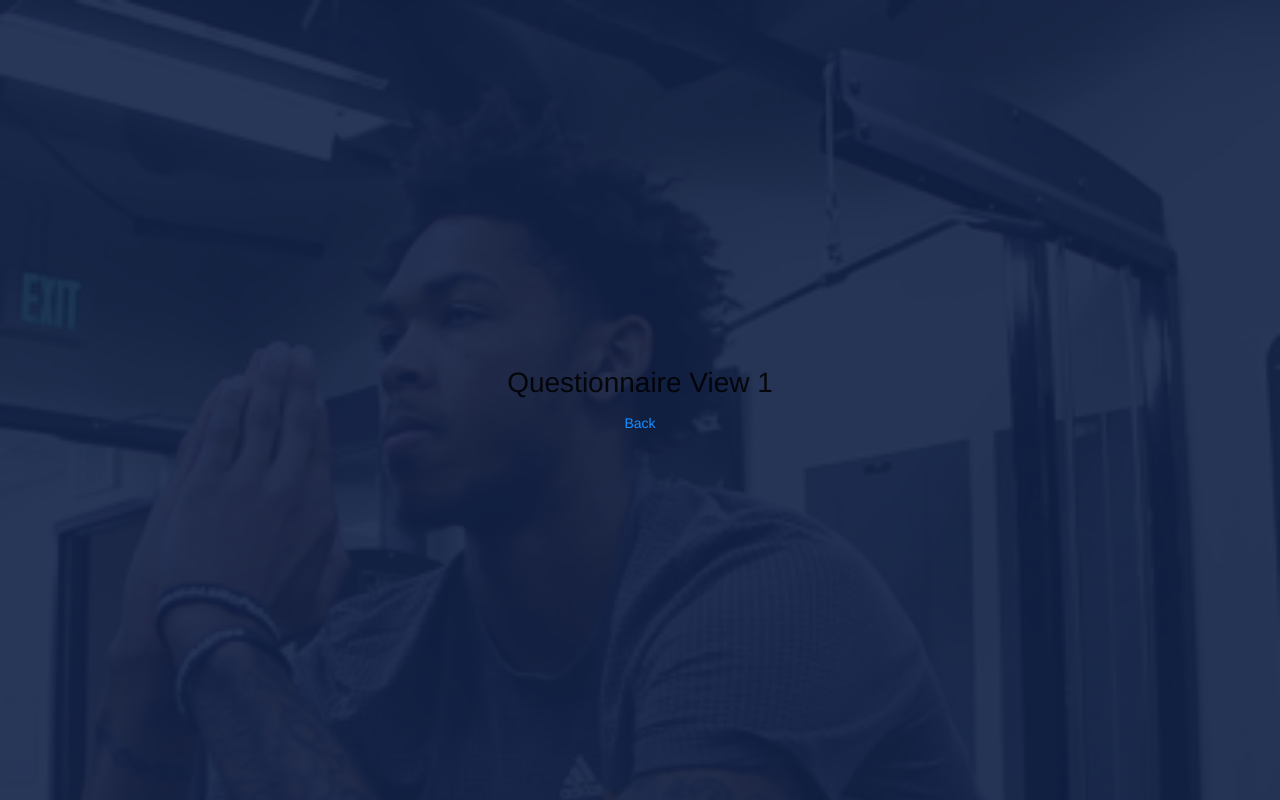
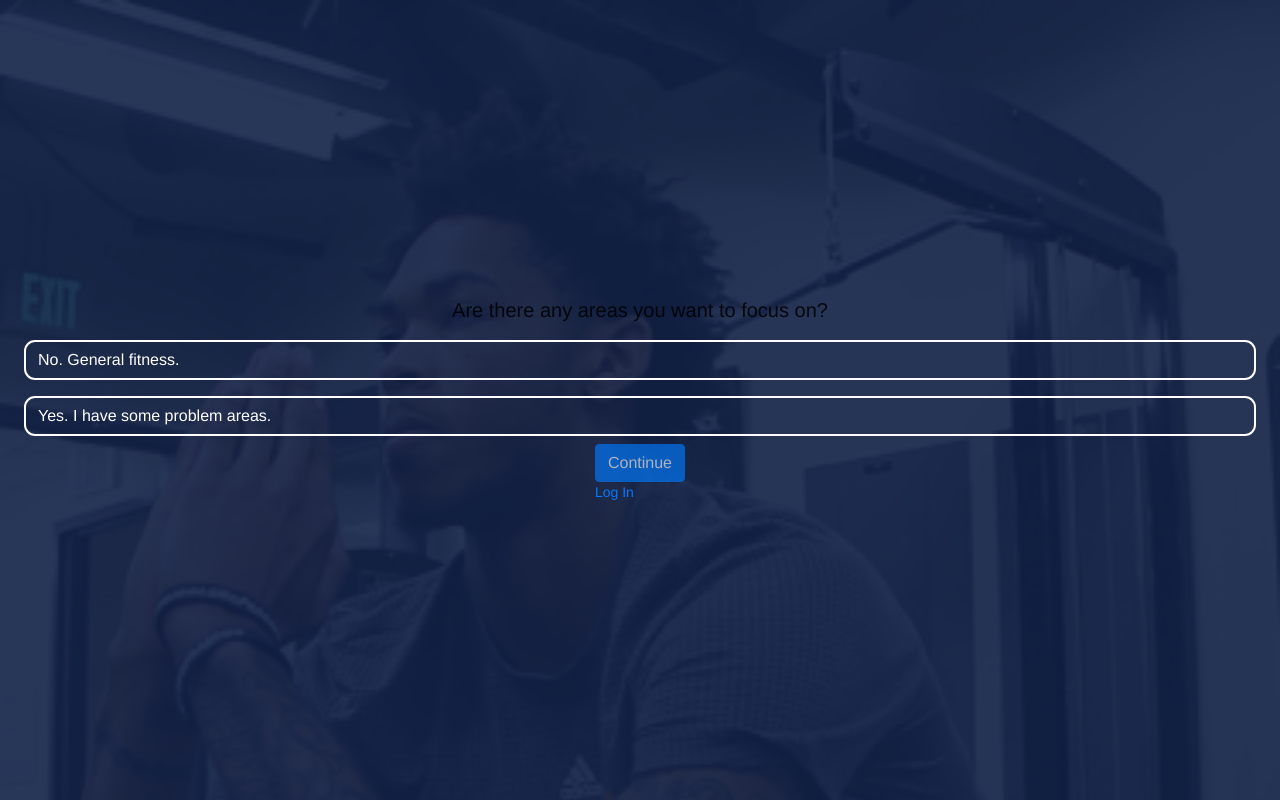
Before and after one commit to bryce-thorson/fusionetics-vue-prototype, a Vue app: page /#/Questionnaire_One in a window 1280 px wide. Built offline with nearby package versions, Linux system fonts and the light colour scheme.

Commit message:
added isActive state to answer choices for initial questionnaire.

```diff
--- a/src/views/Questionnaire_One.vue
+++ b/src/views/Questionnaire_One.vue
@@ -1,10 +1,22 @@
 <template>
   <div>
     <div class="questionnaire">
-      <h3>Questionnaire View 1</h3>
-      <router-link to="/">
-      Back
-      </router-link>
+      <h5>Are there any areas you want to focus on?</h5>
+      <button
+        v-for="answer in answers"
+        v-bind:key="answer.id"
+        class="btn btn-secondary"
+        v-on:click="isActive = answer.id"
+        v-bind:class="{active:answer.id == isActive}"
+        >
+        {{answer.answer}}
+      </button>
+      <div class="continue-area">
+        <router-link to="/" style="width: 100%;">
+          <button class="btn btn-primary btn-block" :disabled="!isActive">Continue</button>
+        </router-link>
+        <a href="#" class="btn-link">Log In</a>
+      </div>
     </div>
     <div class="app-bg questionnaire-bg"></div>
   </div>
@@ -14,17 +26,34 @@
 <script>
 export default {
   name: 'Questionnaire',
-
+  data() {
+    return {
+      answers: [
+        {
+          id: 1,
+          answer: "No. General fitness."
+        },
+        {
+          id: 2,
+          answer: "Yes. I have some problem areas."
+        }
+      ],
+      isActive: false
+    }
+  }
 }
 </script>
 
 <style lang="scss" scoped>
+@import '../scss/_variables.scss';
+
   .questionnaire-bg {
     background: url("../assets/questionnaire-bg.png");
     background-repeat: no-repeat;
     background-size: cover;
   }
   .questionnaire {
+    padding: 0 1.5rem;;
     position: absolute;
     display: flex;
     flex-direction: column;
@@ -34,5 +63,16 @@ export default {
     height: 100%;
     z-index: 20;
     color: white;
+    & .btn.btn-secondary {
+      background-color: rgba(0,0,0,0);
+      border: 2px solid white;
+      border-radius: 11px;
+      width: 100%;
+      text-align: left;
+      margin: 0.5rem 0;
+      &.active {
+        border-color: $secondaryBlue;
+      }
+    }
   }
 </style>
```
Also changed, not shown: src/views/OnBoarding-1.vue (deleted).
